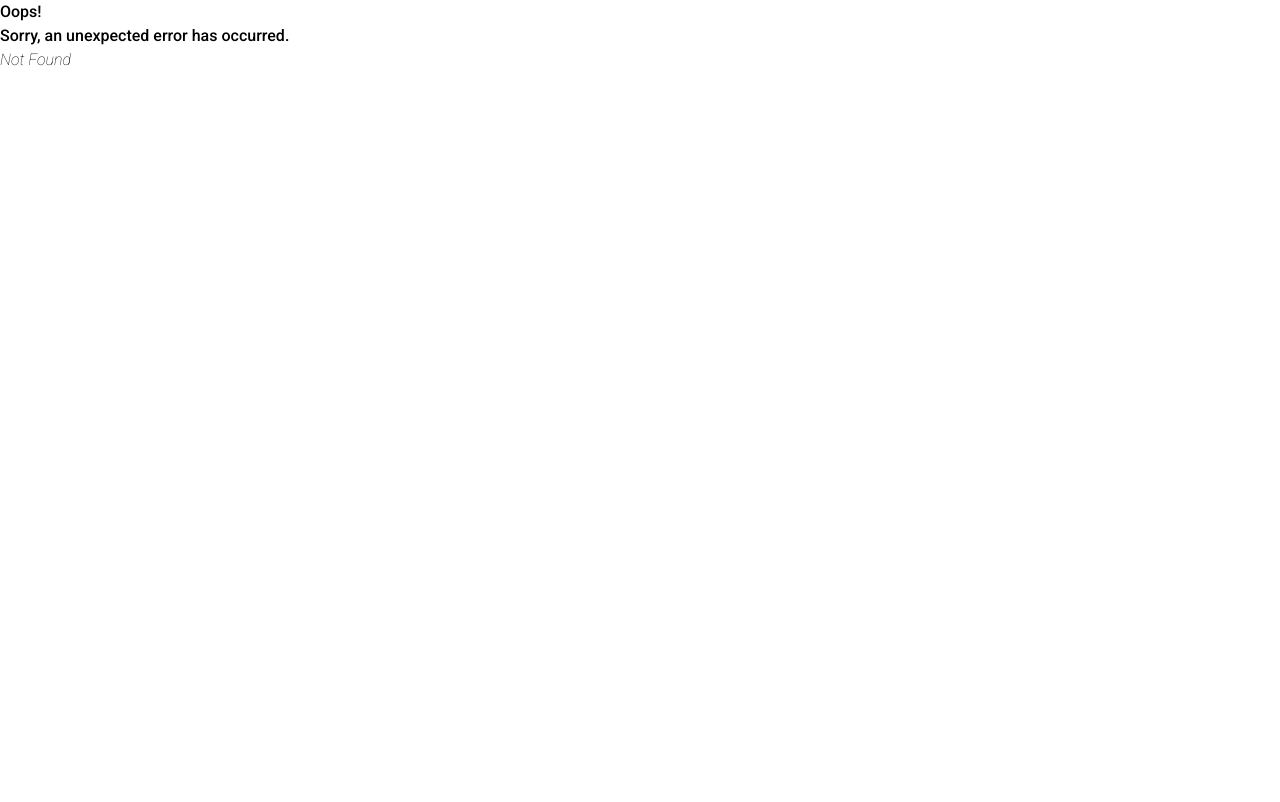
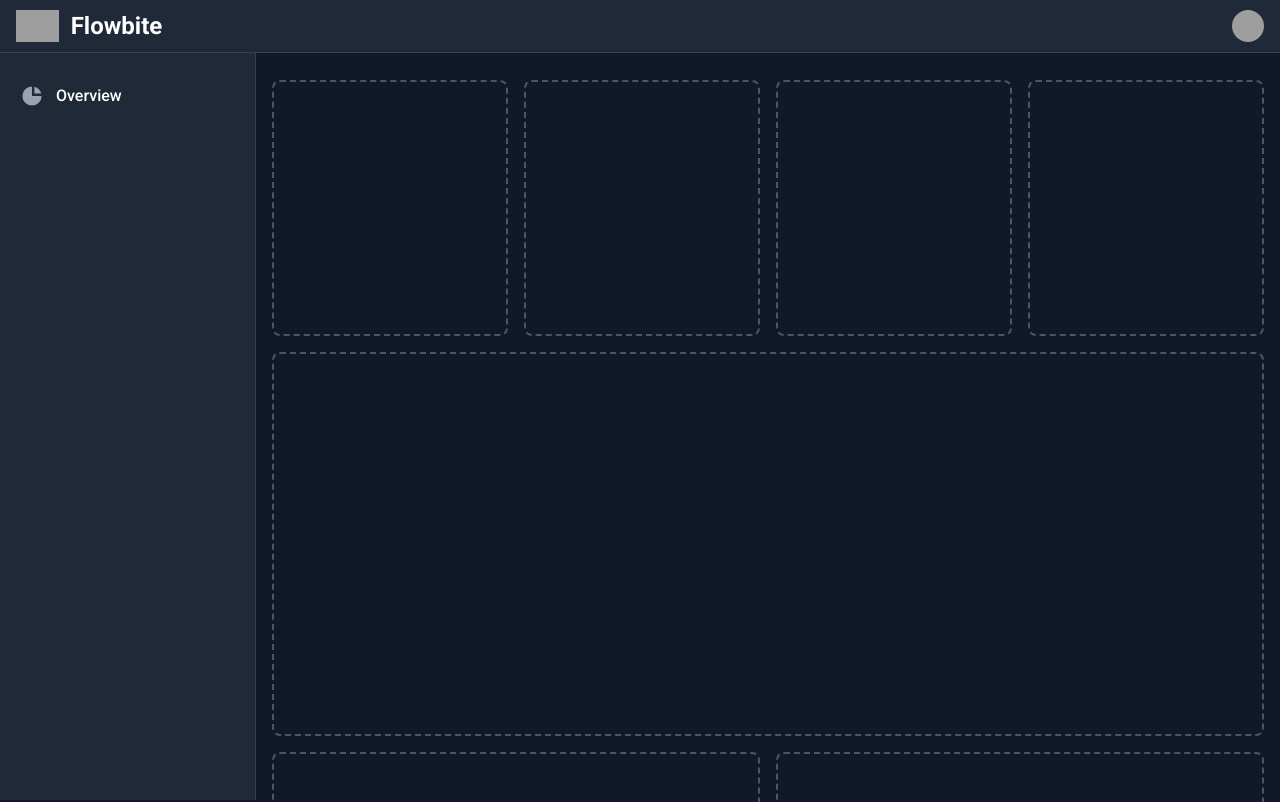
Before and after one commit to dinelkathilina/Students-Attendance-Management-System, a React (Vite) app in the folder AMS/: page /lecture_home in a window 1280 px wide. Before the commit this address had no page. Shown: the top 802 px of the page. Built offline with nearby package versions, Linux system fonts and the light colour scheme; grey boxes are pictures that could not be loaded.

Commit message:
Lecturer Home Page created

```diff
--- a/AMS/src/main.jsx
+++ b/AMS/src/main.jsx
@@ -6,6 +6,7 @@
 import { createBrowserRouter, RouterProvider } from "react-router-dom";
 import { Lecture_Login } from "./routes/Lecture_Login";
 import { Lecture_Signup } from "./routes/Lecture_Signup";
+import { Lecture_Home } from "./routes/Lecture_Home";
 
 
 const router = createBrowserRouter([
@@ -23,6 +24,10 @@
     path: "/lecture_signup",
     element:<Lecture_Signup />,
   },
+  {
+    path: "/lecture_home",
+    element:<Lecture_Home />,
+  },
 
 
 ]);
--- /dev/null
+++ b/AMS/src/routes/Lecture_Home.jsx
@@ -0,0 +1,180 @@
+import "flowbite";
+export const Lecture_Home = () => {
+  return (
+    <>
+      <div class="antialiased bg-gray-50 dark:bg-gray-900">
+        <nav class="bg-white border-b border-gray-200 px-4 py-2.5 dark:bg-gray-800 dark:border-gray-700 fixed left-0 right-0 top-0 z-50">
+          <div class="flex flex-wrap justify-between items-center">
+            <div class="flex justify-start items-center">
+              <button
+                data-drawer-target="drawer-navigation"
+                data-drawer-toggle="drawer-navigation"
+                aria-controls="drawer-navigation"
+                class="p-2 mr-2 text-gray-600 rounded-lg cursor-pointer md:hidden hover:text-gray-900 hover:bg-gray-100 focus:bg-gray-100 dark:focus:bg-gray-700 focus:ring-2 focus:ring-gray-100 dark:focus:ring-gray-700 dark:text-gray-400 dark:hover:bg-gray-700 dark:hover:text-white"
+              >
+                <svg
+                  aria-hidden="true"
+                  class="w-6 h-6"
+                  fill="currentColor"
+                  viewBox="0 0 20 20"
+                  xmlns="http://www.w3.org/2000/svg"
+                >
+                  <path
+                    fill-rule="evenodd"
+                    d="M3 5a1 1 0 011-1h12a1 1 0 110 2H4a1 1 0 01-1-1zM3 10a1 1 0 011-1h6a1 1 0 110 2H4a1 1 0 01-1-1zM3 15a1 1 0 011-1h12a1 1 0 110 2H4a1 1 0 01-1-1z"
+                    clip-rule="evenodd"
+                  ></path>
+                </svg>
+                <svg
+                  aria-hidden="true"
+                  class="hidden w-6 h-6"
+                  fill="currentColor"
+                  viewBox="0 0 20 20"
+                  xmlns="http://www.w3.org/2000/svg"
+                >
+                  <path
+                    fill-rule="evenodd"
+                    d="M4.293 4.293a1 1 0 011.414 0L10 8.586l4.293-4.293a1 1 0 111.414 1.414L11.414 10l4.293 4.293a1 1 0 01-1.414 1.414L10 11.414l-4.293 4.293a1 1 0 01-1.414-1.414L8.586 10 4.293 5.707a1 1 0 010-1.414z"
+                    clip-rule="evenodd"
+                  ></path>
+                </svg>
+                <span class="sr-only">Toggle sidebar</span>
+              </button>
+              <a
+                href="https://flowbite.com"
+                class="flex items-center justify-between mr-4"
+              >
+                <img
+                  src="https://flowbite.s3.amazonaws.com/logo.svg"
+                  class="mr-3 h-8"
+                  alt="Flowbite Logo"
+                />
+                <span class="self-center text-2xl font-semibold whitespace-nowrap dark:text-white">
+                  Flowbite
+                </span>
+              </a>
+
+            </div>
+            <div class="flex items-center lg:order-2">
+
+              {/* Dropdown menu */}
+              <button
+                type="button"
+                class="flex mx-3 text-sm bg-gray-800 rounded-full md:mr-0 focus:ring-4 focus:ring-gray-300 dark:focus:ring-gray-600"
+                id="user-menu-button"
+                aria-expanded="false"
+                data-dropdown-toggle="dropdown"
+              >
+                <span class="sr-only">Open user menu</span>
+                <img
+                  class="w-8 h-8 rounded-full"
+                  src="https://flowbite.s3.amazonaws.com/blocks/marketing-ui/avatars/michael-gough.png"
+                  alt="user photo"
+                />
+              </button>
+              {/* Dropdown menu */}
+              <div
+                class="hidden z-50 my-4 w-56 text-base list-none bg-white rounded divide-y divide-gray-100 shadow dark:bg-gray-700 dark:divide-gray-600 "
+                id="dropdown"
+              >
+                <div class="py-3 px-4">
+                  <span class="block text-sm font-semibold text-gray-900 dark:text-white">
+                    Neil Sims
+                  </span>
+                  <span class="block text-sm text-gray-900 truncate dark:text-white">
+                    name@flowbite.com
+                  </span>
+                </div>
+                <ul
+                  class="py-1 text-gray-700 dark:text-gray-300"
+                  aria-labelledby="dropdown"
+                >
+                  <li>
+                    <a
+                      href="#"
+                      class="block py-2 px-4 text-sm hover:bg-gray-100 dark:hover:bg-gray-600 dark:text-gray-400 dark:hover:text-white"
+                    >
+                      My profile
+                    </a>
+                  </li>
+
+                </ul>
+
+                <ul
+                  class="py-1 text-gray-700 dark:text-gray-300"
+                  aria-labelledby="dropdown"
+                >
+                  <li>
+                    <a
+                      href="#"
+                      class="block py-2 px-4 text-sm hover:bg-gray-100 dark:hover:bg-gray-600 dark:hover:text-white"
+                    >
+                      Sign out
+                    </a>
+                  </li>
+                </ul>
+              </div>
+            </div>
+          </div>
+        </nav>
+
+        <aside
+          class="fixed top-0 left-0 z-40 w-64 h-screen pt-14 transition-transform -translate-x-full bg-white border-r border-gray-200 md:translate-x-0 dark:bg-gray-800 dark:border-gray-700"
+          aria-label="Sidenav"
+          id="drawer-navigation"
+        >
+          <div class="overflow-y-auto py-5 px-3 h-full bg-white dark:bg-gray-800">
+
+            <ul class="space-y-2">
+              <li>
+                <a
+                  href="#"
+                  class="flex items-center p-2 text-base font-medium text-gray-900 rounded-lg dark:text-white hover:bg-gray-100 dark:hover:bg-gray-700 group"
+                >
+                  <svg
+                    aria-hidden="true"
+                    class="w-6 h-6 text-gray-500 transition duration-75 dark:text-gray-400 group-hover:text-gray-900 dark:group-hover:text-white"
+                    fill="currentColor"
+                    viewBox="0 0 20 20"
+                    xmlns="http://www.w3.org/2000/svg"
+                  >
+                    <path d="M2 10a8 8 0 018-8v8h8a8 8 0 11-16 0z"></path>
+                    <path d="M12 2.252A8.014 8.014 0 0117.748 8H12V2.252z"></path>
+                  </svg>
+                  <span class="ml-3">Overview</span>
+                </a>
+              </li>
+
+            </ul>
+
+          </div>
+
+
+        </aside>
+
+        <main class="p-4 md:ml-64 h-auto pt-20">
+          <div class="grid grid-cols-1 sm:grid-cols-2 lg:grid-cols-4 gap-4 mb-4">
+            <div class="border-2 border-dashed border-gray-300 rounded-lg dark:border-gray-600 h-32 md:h-64"></div>
+            <div class="border-2 border-dashed rounded-lg border-gray-300 dark:border-gray-600 h-32 md:h-64"></div>
+            <div class="border-2 border-dashed rounded-lg border-gray-300 dark:border-gray-600 h-32 md:h-64"></div>
+            <div class="border-2 border-dashed rounded-lg border-gray-300 dark:border-gray-600 h-32 md:h-64"></div>
+          </div>
+          <div class="border-2 border-dashed rounded-lg border-gray-300 dark:border-gray-600 h-96 mb-4"></div>
+          <div class="grid grid-cols-2 gap-4 mb-4">
+            <div class="border-2 border-dashed rounded-lg border-gray-300 dark:border-gray-600 h-48 md:h-72"></div>
+            <div class="border-2 border-dashed rounded-lg border-gray-300 dark:border-gray-600 h-48 md:h-72"></div>
+            <div class="border-2 border-dashed rounded-lg border-gray-300 dark:border-gray-600 h-48 md:h-72"></div>
+            <div class="border-2 border-dashed rounded-lg border-gray-300 dark:border-gray-600 h-48 md:h-72"></div>
+          </div>
+          <div class="border-2 border-dashed rounded-lg border-gray-300 dark:border-gray-600 h-96 mb-4"></div>
+          <div class="grid grid-cols-2 gap-4">
+            <div class="border-2 border-dashed rounded-lg border-gray-300 dark:border-gray-600 h-48 md:h-72"></div>
+            <div class="border-2 border-dashed rounded-lg border-gray-300 dark:border-gray-600 h-48 md:h-72"></div>
+            <div class="border-2 border-dashed rounded-lg border-gray-300 dark:border-gray-600 h-48 md:h-72"></div>
+            <div class="border-2 border-dashed rounded-lg border-gray-300 dark:border-gray-600 h-48 md:h-72"></div>
+          </div>
+        </main>
+      </div>
+    </>
+  );
+};
--- a/AMS/tailwind.config.js
+++ b/AMS/tailwind.config.js
@@ -20,7 +20,8 @@
   },
   plugins: [
 
-    require('flowbite/plugin')
+    require('flowbite/plugin'),
+
   ],
 }
 };
```
